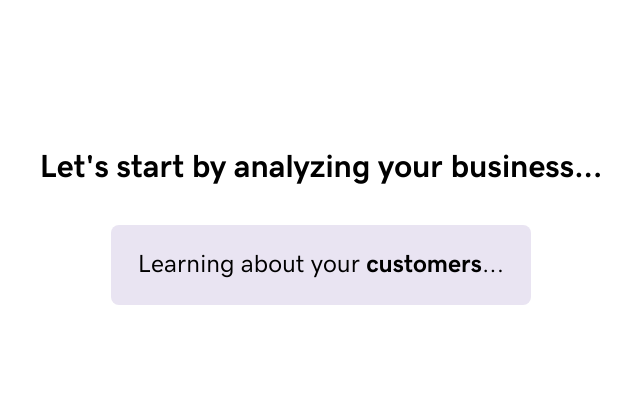
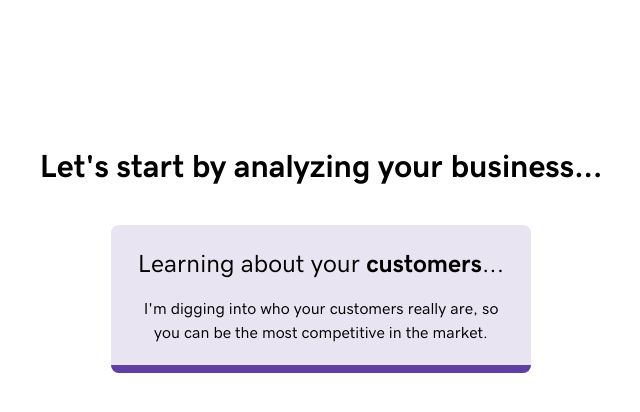
Before and after one commit to enelmes-godaddy/airo-marketing-consultant, a React (Vite) app: page / in a window 1280 px wide. Shown: the top 412 px of the page, without its empty margins (319-959 px from the left). Built offline with nearby package versions, Linux system fonts and the light colour scheme.

Commit message:
update first box start delay

```diff
--- a/src/App.css
+++ b/src/App.css
@@ -17,7 +17,7 @@
 
 .content {
   flex: 0; /* Takes up minimum space initially */
-  transition: flex 0.8s ease-out;
+  transition: flex 0.8s ease-out; /* Match to first box start delay */
   width: 100%;
   max-width: 840px;
   margin: 0 auto;
--- a/src/hooks/useBoxSequence.ts
+++ b/src/hooks/useBoxSequence.ts
@@ -51,7 +51,7 @@ export function useBoxSequence(
           newStates[0].isLoading = true;
           return newStates;
         });
-      }, 600); // Wait for expansion animation to complete (0.6s)
+      }, 800); // Wait for expansion animation to complete (0.8s)
 
       return () => clearTimeout(delayTimer);
     }
```
